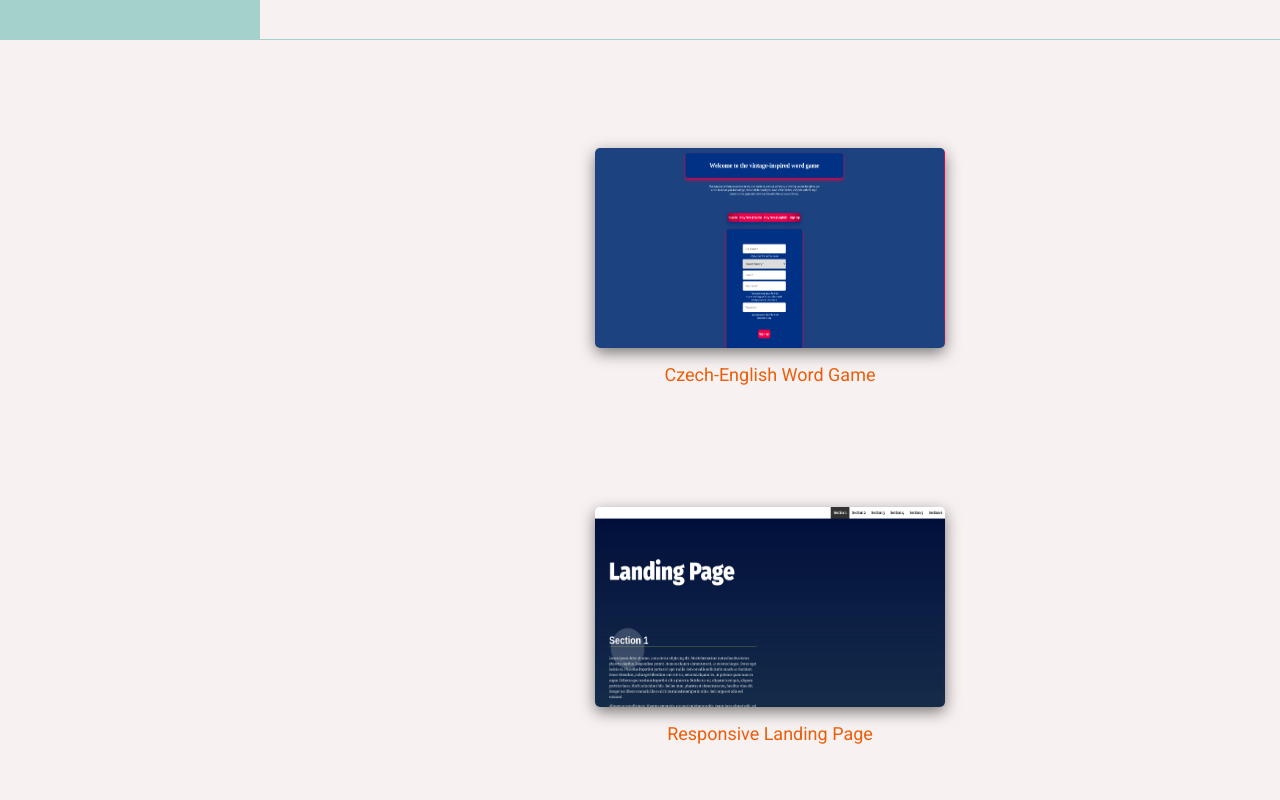
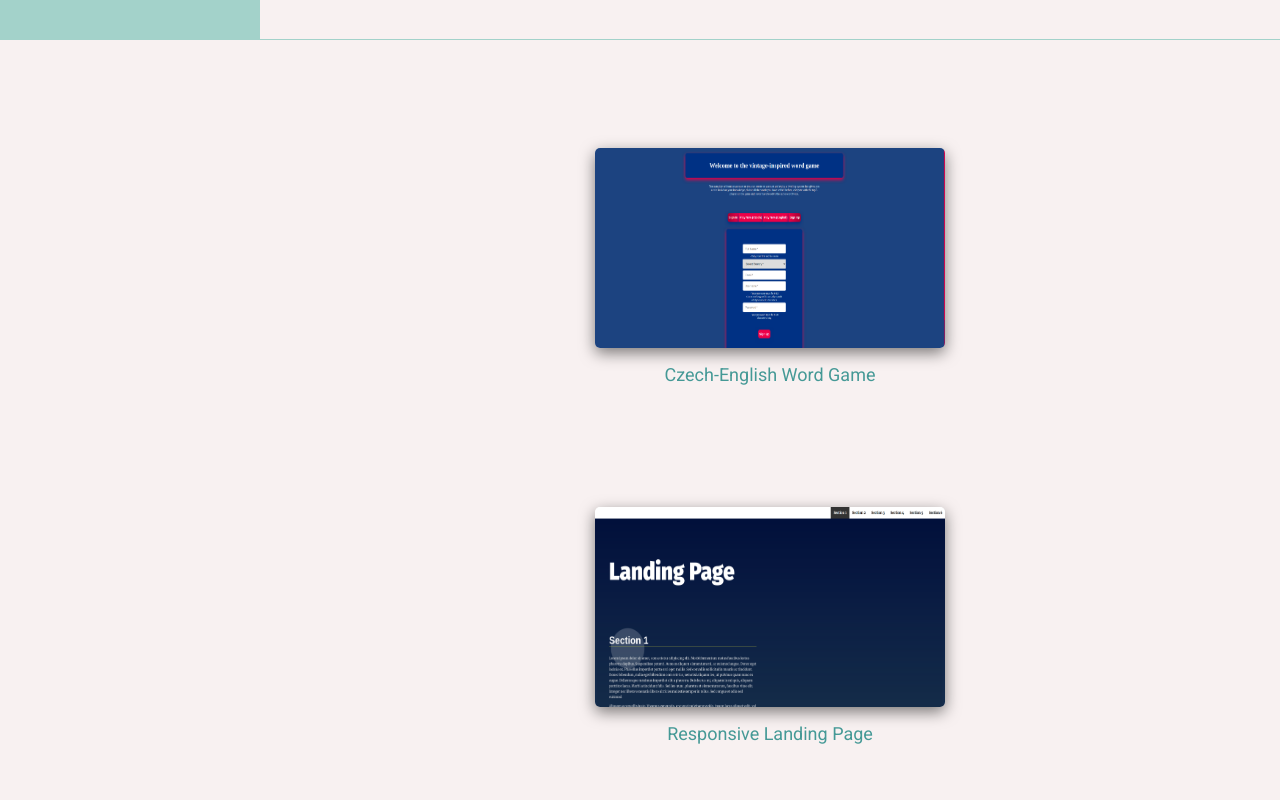
Before and after one commit to Basem98/portfolio, a website: page index.html in a window 1280 px wide. Shown: the part 760-1560 px from the top of the page. Drawn offline with nearby package versions, Linux system fonts and the light colour scheme.

Commit message:
fix: Change the color of the projects titles

```diff
--- a/styles/index.css
+++ b/styles/index.css
@@ -198,7 +198,7 @@ li {
     text-align: center;
     margin: 5rem;
     padding: 1rem;
-    color: var(--special-txt);
+    color: var(--txt-color);
 }
 
 .projects-container img {
```
